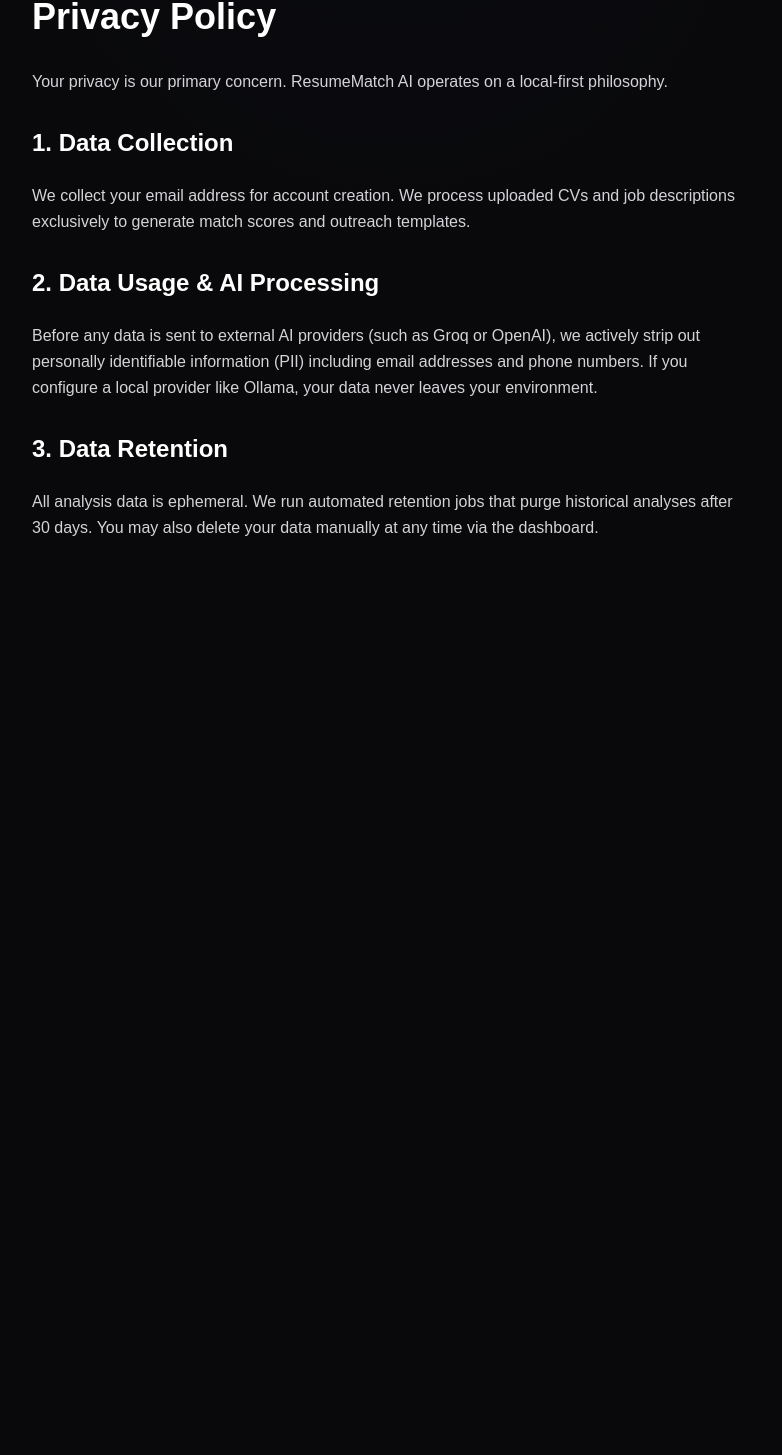
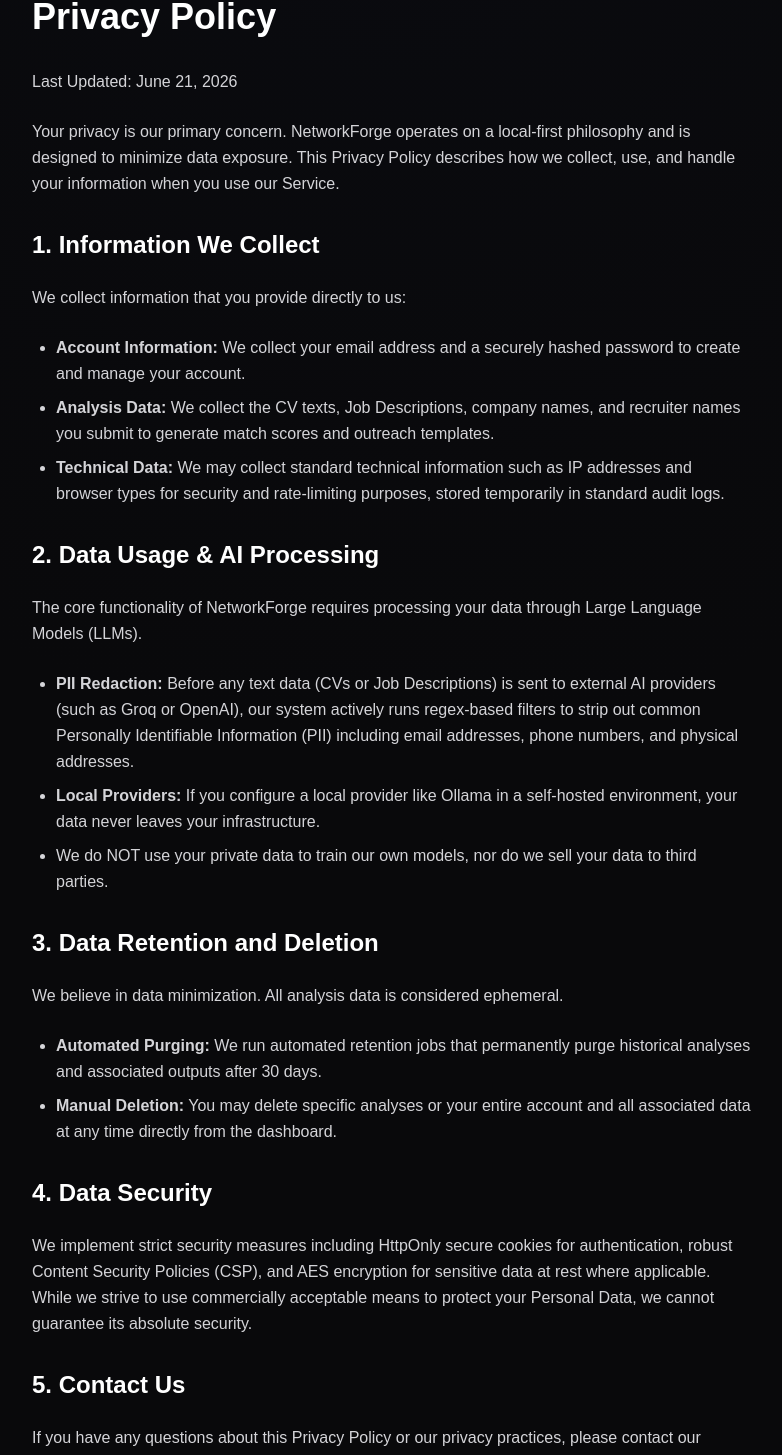
Before and after one commit to ardamoustafa1/ResumeMatch_AI, a Next.js app in the folder frontend/: page /privacy in a window 1280 px wide. Shown: the part 135-1590 px from the top of the page, without its empty margins (248-1030 px from the left). Before the commit the page ends 800 px from the top, so only its background shows below. Built offline with nearby package versions, Linux system fonts and the light colour scheme.

Commit message:
Refactor: update page.tsx

```diff
--- a/frontend/src/app/privacy/page.tsx
+++ b/frontend/src/app/privacy/page.tsx
@@ -9,13 +9,37 @@ export default function PrivacyPage() {
       </Link>
       <h1 className="text-4xl font-bold text-white mb-8">Privacy Policy</h1>
       <div className="space-y-6 leading-relaxed">
-        <p>Your privacy is our primary concern. ResumeMatch AI operates on a local-first philosophy.</p>
-        <h2 className="text-2xl font-semibold text-white mt-8">1. Data Collection</h2>
-        <p>We collect your email address for account creation. We process uploaded CVs and job descriptions exclusively to generate match scores and outreach templates.</p>
+        <p>Last Updated: June 21, 2026</p>
+        <p>Your privacy is our primary concern. NetworkForge operates on a local-first philosophy and is designed to minimize data exposure. This Privacy Policy describes how we collect, use, and handle your information when you use our Service.</p>
+
+        <h2 className="text-2xl font-semibold text-white mt-8">1. Information We Collect</h2>
+        <p>We collect information that you provide directly to us:</p>
+        <ul className="list-disc pl-6 space-y-2">
+            <li><strong>Account Information:</strong> We collect your email address and a securely hashed password to create and manage your account.</li>
+            <li><strong>Analysis Data:</strong> We collect the CV texts, Job Descriptions, company names, and recruiter names you submit to generate match scores and outreach templates.</li>
+            <li><strong>Technical Data:</strong> We may collect standard technical information such as IP addresses and browser types for security and rate-limiting purposes, stored temporarily in standard audit logs.</li>
+        </ul>
+
         <h2 className="text-2xl font-semibold text-white mt-8">2. Data Usage & AI Processing</h2>
-        <p>Before any data is sent to external AI providers (such as Groq or OpenAI), we actively strip out personally identifiable information (PII) including email addresses and phone numbers. If you configure a local provider like Ollama, your data never leaves your environment.</p>
-        <h2 className="text-2xl font-semibold text-white mt-8">3. Data Retention</h2>
-        <p>All analysis data is ephemeral. We run automated retention jobs that purge historical analyses after 30 days. You may also delete your data manually at any time via the dashboard.</p>
+        <p>The core functionality of NetworkForge requires processing your data through Large Language Models (LLMs).</p>
+        <ul className="list-disc pl-6 space-y-2">
+            <li><strong>PII Redaction:</strong> Before any text data (CVs or Job Descriptions) is sent to external AI providers (such as Groq or OpenAI), our system actively runs regex-based filters to strip out common Personally Identifiable Information (PII) including email addresses, phone numbers, and physical addresses.</li>
+            <li><strong>Local Providers:</strong> If you configure a local provider like Ollama in a self-hosted environment, your data never leaves your infrastructure.</li>
+            <li>We do NOT use your private data to train our own models, nor do we sell your data to third parties.</li>
+        </ul>
+
+        <h2 className="text-2xl font-semibold text-white mt-8">3. Data Retention and Deletion</h2>
+        <p>We believe in data minimization. All analysis data is considered ephemeral.</p>
+        <ul className="list-disc pl-6 space-y-2">
+            <li><strong>Automated Purging:</strong> We run automated retention jobs that permanently purge historical analyses and associated outputs after 30 days.</li>
+            <li><strong>Manual Deletion:</strong> You may delete specific analyses or your entire account and all associated data at any time directly from the dashboard.</li>
+        </ul>
+
+        <h2 className="text-2xl font-semibold text-white mt-8">4. Data Security</h2>
+        <p>We implement strict security measures including HttpOnly secure cookies for authentication, robust Content Security Policies (CSP), and AES encryption for sensitive data at rest where applicable. While we strive to use commercially acceptable means to protect your Personal Data, we cannot guarantee its absolute security.</p>
+
+        <h2 className="text-2xl font-semibold text-white mt-8">5. Contact Us</h2>
+        <p>If you have any questions about this Privacy Policy or our privacy practices, please contact our security team at security@networkforge.ai.</p>
       </div>
     </main>
   )
```
